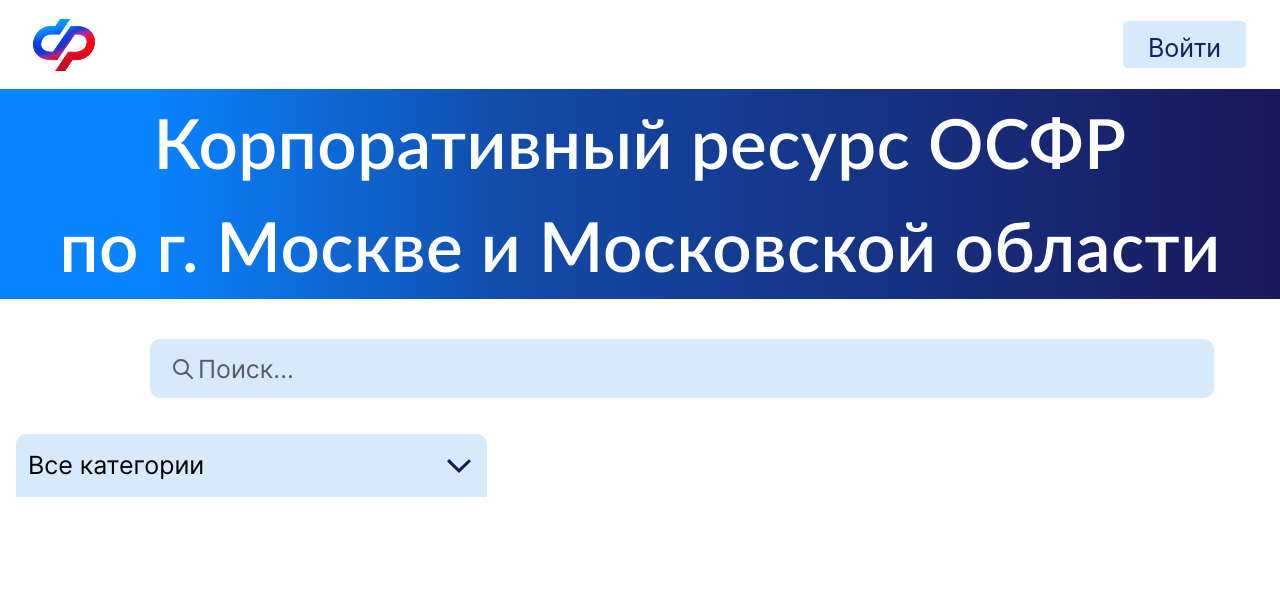
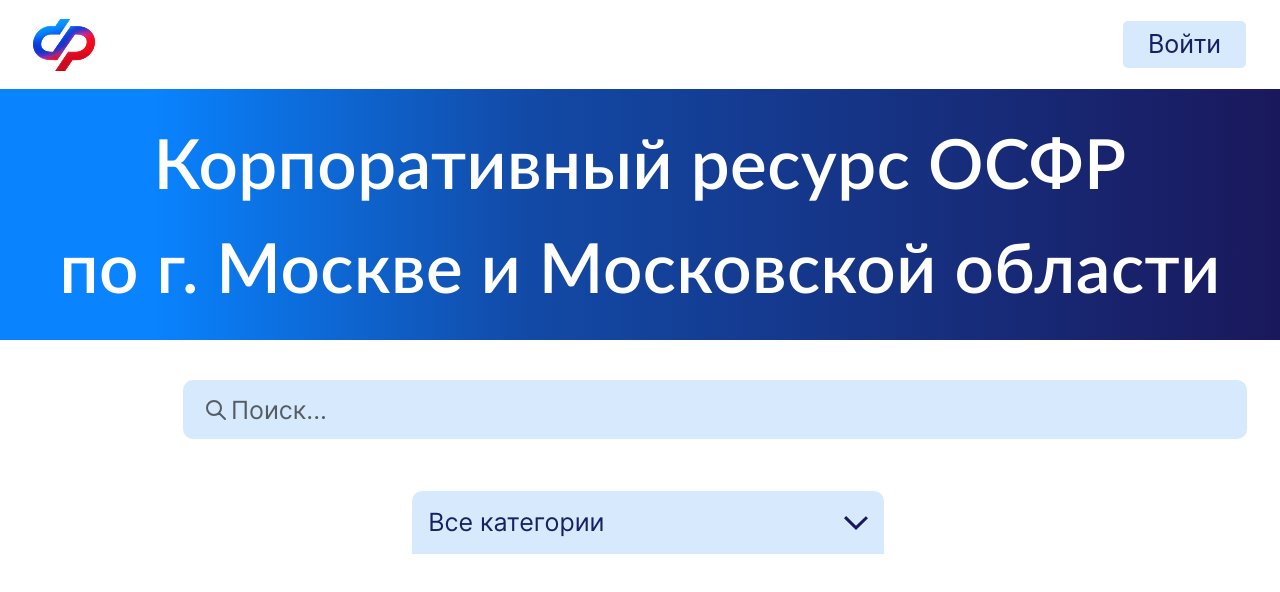
Before and after one commit to kublahan/OSFR_Service, a Vue app in the folder OSFR_Service_UI/: page / in a window 1280 px wide. Shown: the top 592 px of the page. Built offline with nearby package versions, Linux system fonts and the light colour scheme.

Commit message:
Add rotation vector category

```diff
--- a/OSFR_Service_UI/src/components/CategoryDropdown.vue
+++ b/OSFR_Service_UI/src/components/CategoryDropdown.vue
@@ -1,31 +1,53 @@
 <script>
 export default {
   name: 'CategoryDropdown',
-
   data() {
     return {
       isOpen: false,
+      selectedCategory: 'Все категории',
+      categories: [
+        'Все категории',
+        'Основные ресурсы',
+        'Коммуникационные сервисы',
+        'Прямые ссылки портала сотрудника',
+        'Парус',
+        'Инструкции',
+        'Перечень ПО'
+      ]
     };
   },
+  methods: {
+    toggleDropdown() {
+      this.isOpen = !this.isOpen;
+    },
+    selectCategory(category) {
+      if (category !== this.selectedCategory) {
+        this.selectedCategory = category;
+      }
+      this.isOpen = false;
+    },
+    handleClickOutside(e) {
+      if (!this.$el.contains(e.target)) {
+        this.isOpen = false;
+      }
+    }
+  },
+  mounted() {
+    document.addEventListener('click', this.handleClickOutside);
+  },
+  beforeDestroy() {
+    document.removeEventListener('click', this.handleClickOutside);
+  }
 };
 </script>
 
 <template>
+  <div class="category-dropdown-wrapper" @click.stop>
     <div
-    class="category-dropdown-wrapper"
-    @click="toggleDropdown">
-      <select
-      class="category-dropdown"
-      :class="{ 'is-open' : isOpen }"
-      @change="isOpen = false">
-        <option value="">Все категории</option>
-        <option value="main-resources">Основные ресурсы</option>
-        <option value="communication-services">Коммуникационные сервисы</option>
-        <option value="portal-links">Прямые ссылки портала сотрудника</option>
-        <option value="parus">Парус</option>
-        <option value="instructions">Инструкции</option>
-        <option value="software-list">Перечень ПО</option>
-      </select>
+      class="category-dropdown-header"
+      @click="toggleDropdown"
+    >
+      <span>{{ selectedCategory }}</span>
       <img
         src="@/assets/icons/Vector.svg"
         alt="Стрелка"
@@ -33,56 +55,85 @@
         :class="{ 'rotated': isOpen }"
       />
     </div>
+
+    <div
+      class="category-dropdown-list"
+      v-show="isOpen"
+    >
+      <div
+        class="category-dropdown-item"
+        v-for="(category, index) in categories"
+        :key="index"
+        @click="selectCategory(category)"
+        :class="{ 'disabled': category === selectedCategory }"
+      >
+        {{ category }}
+      </div>
+    </div>
+  </div>
 </template>
 
-<style>
+<style scoped>
 .category-dropdown-wrapper {
-  position: relative; /* Контекст для абсолютного позиционирования иконки */
-  display: inline-block; /* Или block, в зависимости от желаемого потока */
-  width: 29.4631rem; /* Ширина обертки, как у вашего select */
-  height: 3.9375rem; /* Высота обертки, как у вашего select */
+  position: relative;
+  width: 29.4631rem;
   margin-left: 1rem;
-  margin-top: 36px;
+  margin-top: 2.25rem;
+  font-family: 'Inter-Regular';
+  z-index: 1000;
 }
-.category-dropdown {
-    appearance: none;
-    background-image: none;
-    padding-right: 1rem;
-    cursor: pointer;
 
+.category-dropdown-header {
+  display: flex;
+  align-items: center;
+  justify-content: space-between;
   width: 100%;
-    height: 100%;
+  height: 3.9375rem;
   background-color: #D6E9FD;
   border: none;
   border-top-right-radius: 0.625rem;
   border-top-left-radius: 0.625rem;
-
-    font-family: 'Inter-Regular';
   font-size: 1.5625rem;
-
-    padding: 0px 0px 0px 12px;
-    box-sizing:border-box;
+  color: #191F66;
+  padding: 0 1rem;
+  cursor: pointer;
 }
 
-.category-dropdown option {
-
-    color: #191F66;
+.category-dropdown-list {
+  position: absolute;
+  top: 100%;
+  left: 0;
+  width: 100%;
   background-color: #D6E9FD;
+  border-radius: 0 0 0.625rem 0.625rem;
+  box-shadow: 0 4px 6px rgba(0, 0, 0, 0.1);
+  overflow: hidden;
 }
 
+.category-dropdown-item {
+  padding: 0.75rem 1rem;
+  font-size: 1.25rem;
+  color: #191F66;
+  cursor: pointer;
+}
+
+.category-dropdown-item:hover {
+  background-color: #c0d9fa;
+}
+
+.category-dropdown-item.disabled {
+  color: #999;
+  cursor: default;
+  pointer-events: none;
+}
 
 .dropdown-arrow-icon {
-    position: absolute;
-    right: 1rem;
-    top: 50%;
-    transform: translateY(-50%);
   width: 1.5rem;
   height: 1.5rem;
-    pointer-events: none;
-    transition: transform 0.3 ease;
+  transition: transform 0.3s ease;
 }
 
 .dropdown-arrow-icon.rotated {
-    transform: translateY(-50%) rotate(180deg);
+  transform: rotate(180deg);
 }
 </style>
--- a/OSFR_Service_UI/src/views/MainView.vue
+++ b/OSFR_Service_UI/src/views/MainView.vue
@@ -56,7 +56,9 @@
     background-color: #D6E9FD;
     color: #191F66;
     border: none;
-    padding: 0.5625rem 1.5625rem;
+    display: flex;
+    align-items: center;
+    justify-content: center;
     border-radius: 0.3125rem;
     cursor: pointer;
     width: 7.6875rem;
@@ -68,7 +70,7 @@
 
 .name-banner {
     width: 100%;
-    height: 13.125rem;
+    height: 100%;
     background: linear-gradient(to right, #0983FE 12%, #124AA7 41%, #1A185C 100%);
     color: #FFFFFF;
     font-size: 4.3125rem;
@@ -83,4 +85,12 @@
     padding: 1.375rem;
     text-align: center;
 }
+
+.search-category {
+  display: flex;
+  align-items: center;
+  justify-content: center;
+  gap: 1rem;
+  flex-wrap: wrap;
+}
 </style>
```
Lines whose indentation alone changed are shown as unchanged.
